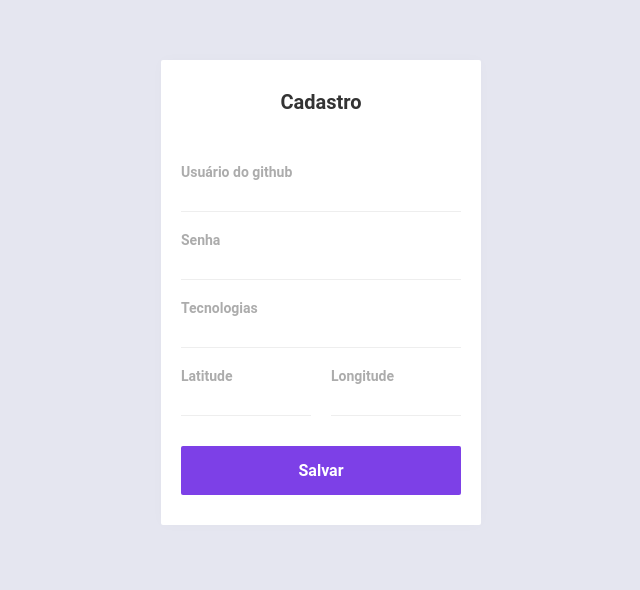
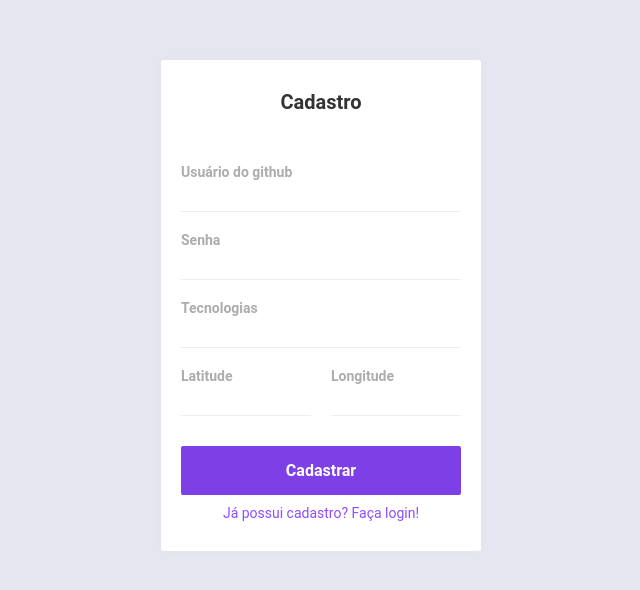
Before and after one commit to victorcrbt/semana-omnistack-10, a React (Create React App) app in the folder frontend/: page /cadastro in a window 1280 px wide. Shown: the top 590 px of the page, without its empty margins (319-959 px from the left). Built offline with nearby package versions, Linux system fonts and the light colour scheme; no server answers.

Commit message:
add links to navigate between singup and signin

```diff
--- a/frontend/src/pages/Main/LeftArea/LoginForm/index.js
+++ b/frontend/src/pages/Main/LeftArea/LoginForm/index.js
@@ -1,4 +1,5 @@
 import React, { useState, useContext } from 'react';
+import { Link } from 'react-router-dom';
 
 import AuthContext from '~/AuthContext';
 import api from '~/services/api';
@@ -81,6 +82,8 @@ export default function LoginForm() {
         />
       </div>
       <button type="submit">Salvar</button>
+
+      <Link to="/cadastro">Não possui cadastro? Faça agora!</Link>
     </Container>
   );
 }
--- a/frontend/src/pages/Main/LeftArea/LoginForm/styles.js
+++ b/frontend/src/pages/Main/LeftArea/LoginForm/styles.js
@@ -70,4 +70,19 @@ export const Container = styled.form`
       background: #6931ca;
     }
   }
+
+  a {
+    margin-top: 10px;
+
+    color: #8e4dff;
+    font-size: 14px;
+    text-decoration: none;
+    text-align: center;
+    transition: color 0.2s;
+
+    display: block;
+    &:hover {
+      color: #5a2ea6;
+    }
+  }
 `;
--- a/frontend/src/pages/SignUp/index.js
+++ b/frontend/src/pages/SignUp/index.js
@@ -1,4 +1,5 @@
 import React, { useState, useEffect } from 'react';
+import { Link } from 'react-router-dom';
 
 import api from '~/services/api';
 
@@ -146,7 +147,9 @@ export default function SignUp() {
           </div>
         </div>
 
-        <button type="submit">Salvar</button>
+        <button type="submit">Cadastrar</button>
+
+        <Link to="/">Já possui cadastro? Faça login!</Link>
       </Form>
     </Container>
   );
--- a/frontend/src/pages/SignUp/styles.js
+++ b/frontend/src/pages/SignUp/styles.js
@@ -118,4 +118,19 @@ export const Form = styled.form`
       background: #6931ca;
     }
   }
+
+  a {
+    margin-top: 10px;
+
+    color: #8e4dff;
+    font-size: 14px;
+    text-decoration: none;
+    text-align: center;
+    transition: color 0.2s;
+
+    display: block;
+    &:hover {
+      color: #5a2ea6;
+    }
+  }
 `;
```
